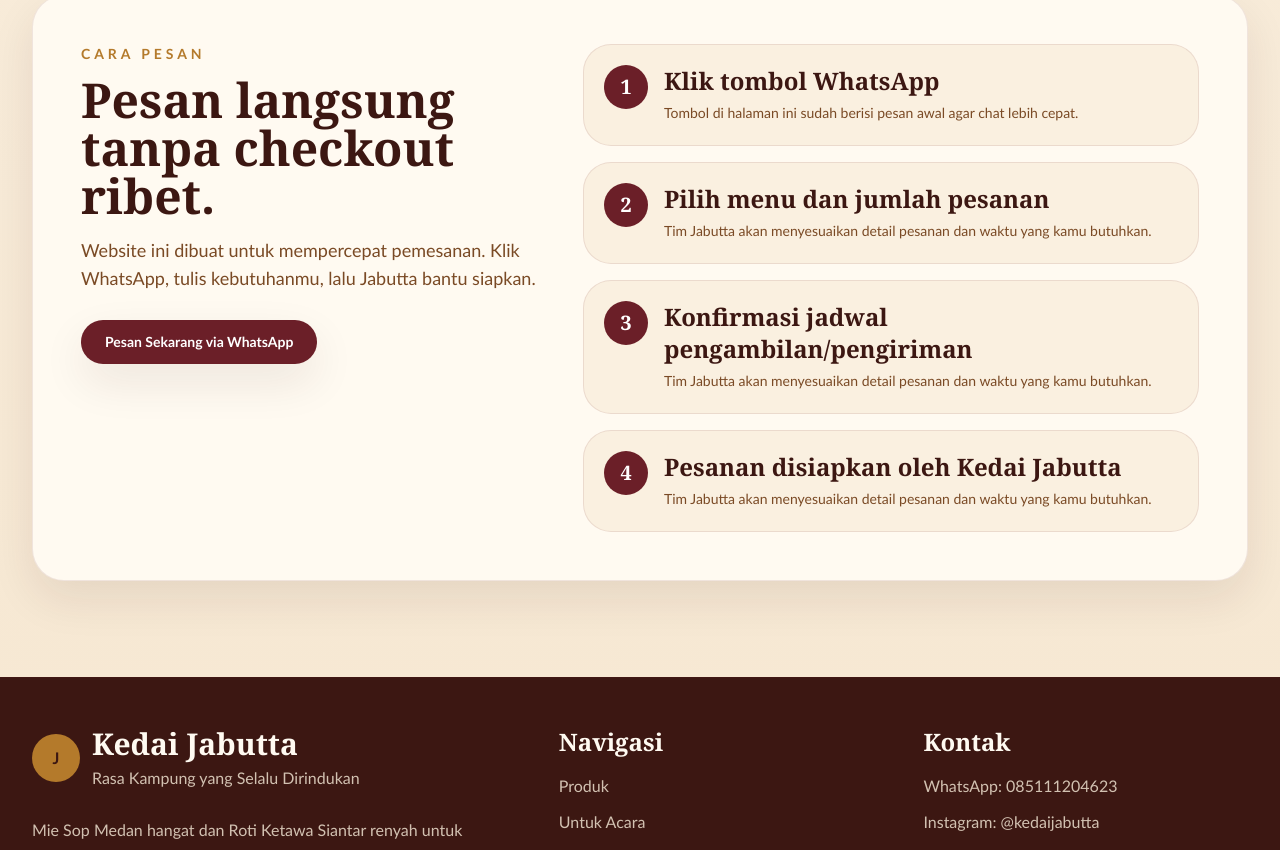
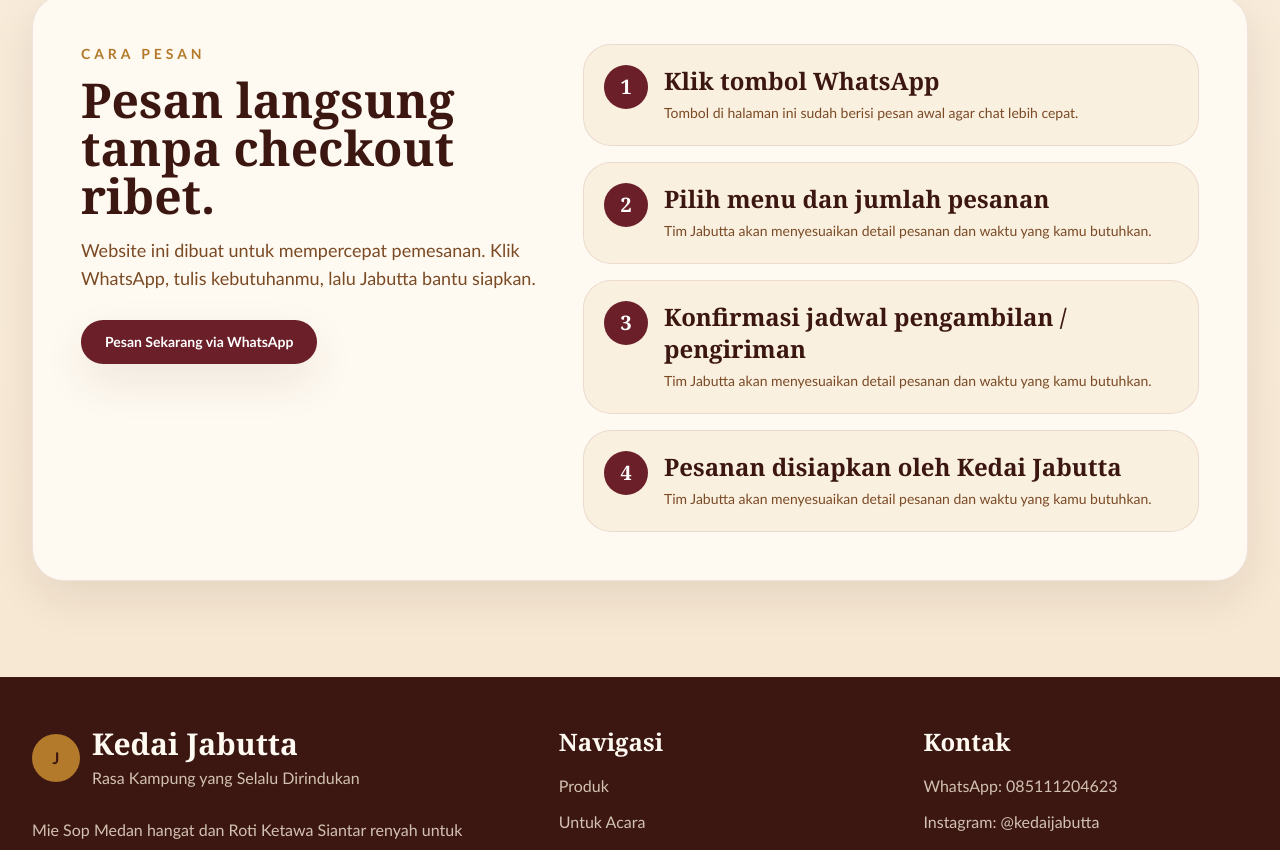
Before and after one commit to yayanberutu/jabutta, a Next.js app: page / in a window 1280 px wide. Shown: the part 5499-6349 px from the top of the page. Built offline with nearby package versions, Linux system fonts and the light colour scheme.

Commit message:
fix: resolve mobile responsiveness and image overlap in hero section

```diff
--- a/components/HeroSection.tsx
+++ b/components/HeroSection.tsx
@@ -64,7 +64,7 @@
               </div>
             </div>
           </div>
-          <div className="absolute -bottom-1 right-4 w-36 rounded-3xl border border-jabutta-maroon/10 bg-jabutta-ivory p-2 shadow-card sm:-bottom-2 sm:right-auto sm:left-4 sm:w-48">
+          <div className="absolute -bottom-1 right-4 w-36 rounded-3xl border border-jabutta-maroon/10 bg-jabutta-ivory p-2 shadow-card hidden sm:block sm:-bottom-2 sm:right-auto sm:left-4 sm:w-48">
             <div className="relative aspect-[3/4] overflow-hidden rounded-2xl bg-jabutta-cream">
               <Image
                 src={supportingImage.src}
--- a/components/OrderStepsSection.tsx
+++ b/components/OrderStepsSection.tsx
@@ -3,7 +3,7 @@
 const steps = [
   "Klik tombol WhatsApp",
   "Pilih menu dan jumlah pesanan",
-  "Konfirmasi jadwal pengambilan/pengiriman",
+  "Konfirmasi jadwal pengambilan / pengiriman",
   "Pesanan disiapkan oleh Kedai Jabutta",
 ];
 
@@ -29,8 +29,8 @@
                 <span className="grid h-11 w-11 shrink-0 place-items-center rounded-full bg-jabutta-maroon font-heading text-xl font-bold text-white">
                   {index + 1}
                 </span>
-                <div>
-                  <h3 className="font-heading text-2xl font-bold text-jabutta-deep">{step}</h3>
+                <div className="min-w-0 flex-1">
+                  <h3 className="font-heading text-lg sm:text-2xl font-bold text-jabutta-deep break-words">{step}</h3>
                   <p className="mt-1 text-sm leading-6 text-jabutta-brown">
                     {index === 0
                       ? "Tombol di halaman ini sudah berisi pesan awal agar chat lebih cepat."
```
